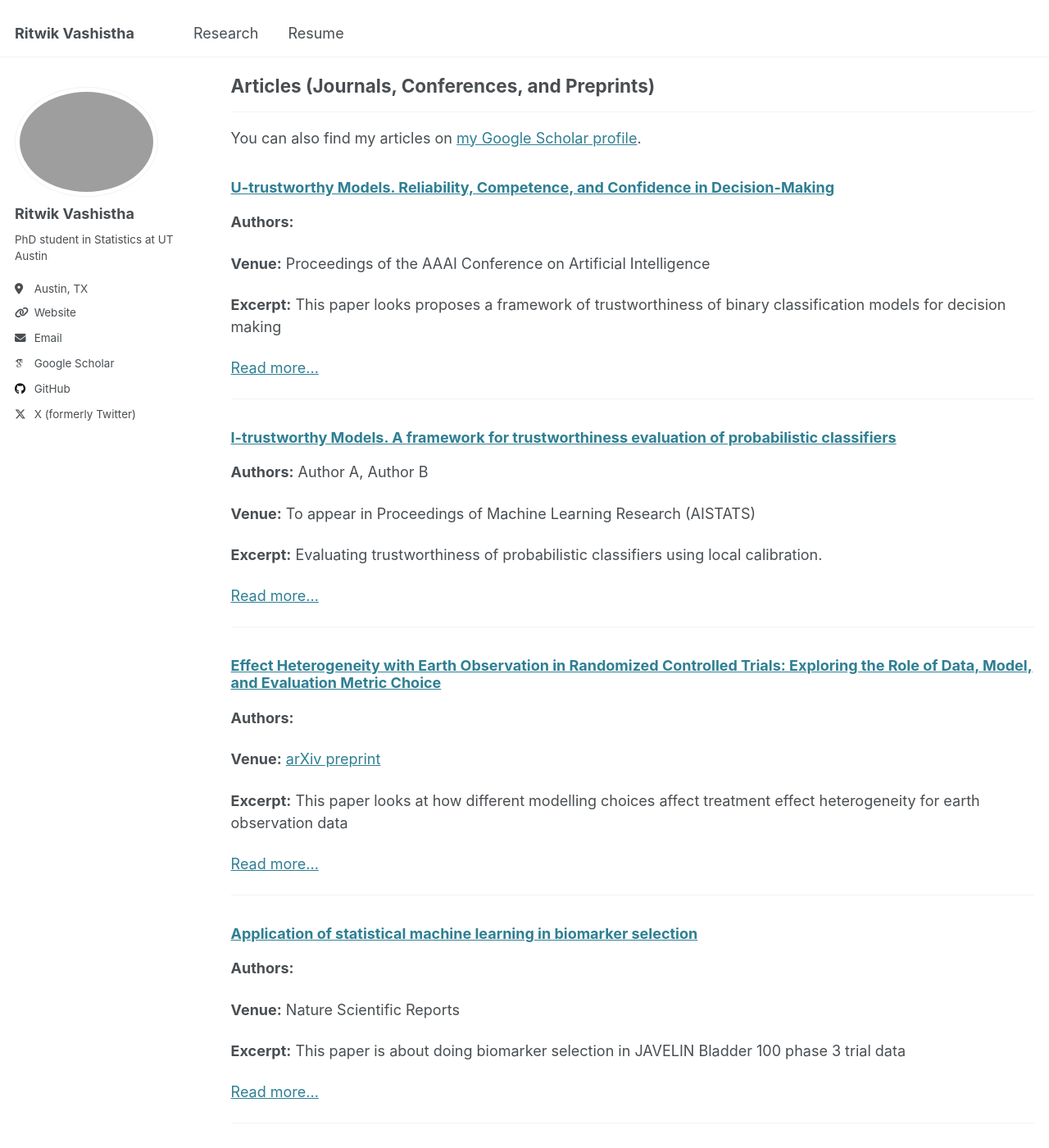
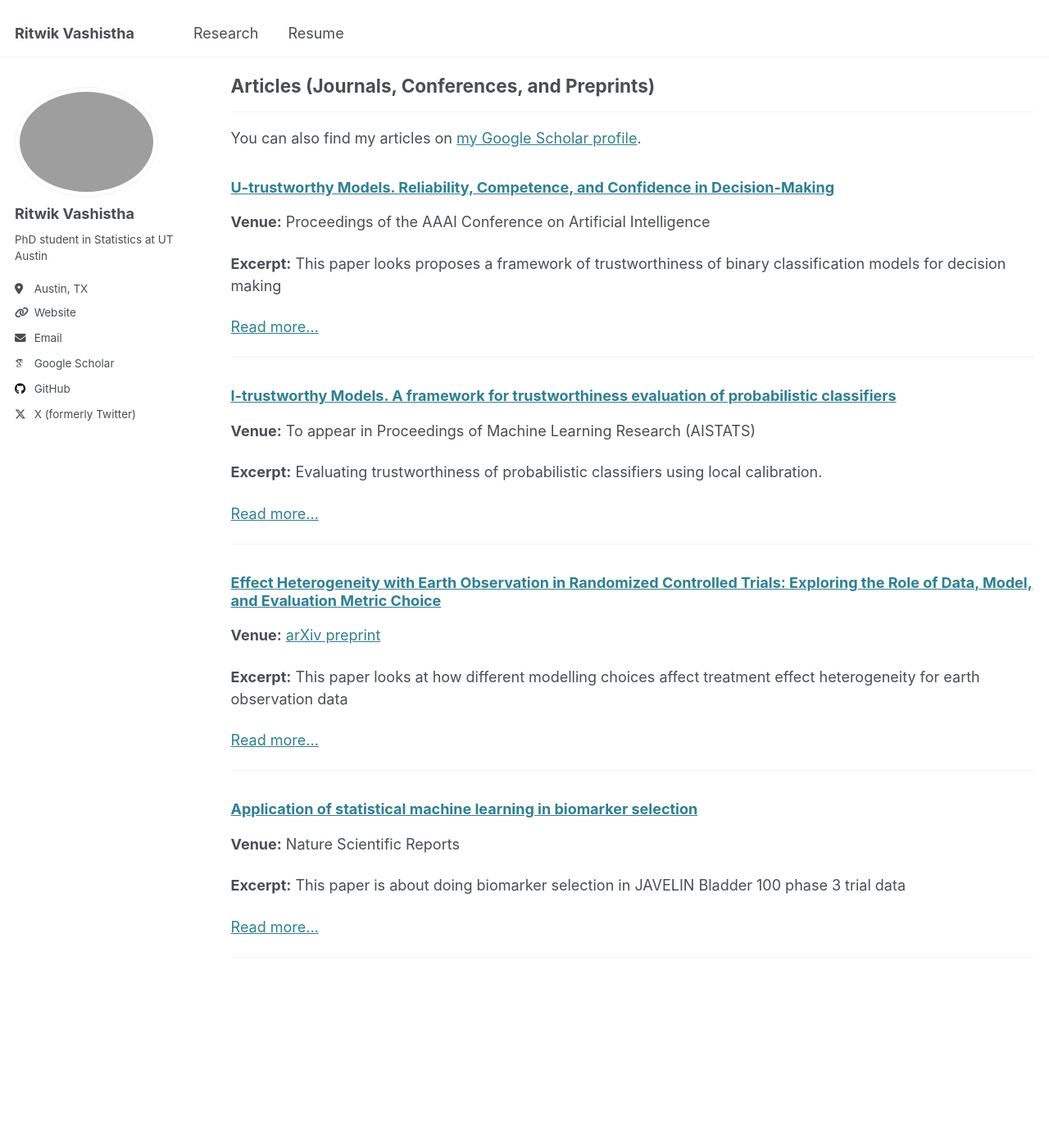
Before and after one commit to ritwikvashistha/ritwikvashistha.github.io, a Jekyll site: the page built from _pages/publications.html, in a window 1280 px wide and 1400 px high, scrolled down 311 px. Shown: the whole window at 82% size. Built offline with Jekyll 4.4.1, drawn with Linux system fonts in a browser that asks for light colours; some web fonts are replaced.

Commit message:
Update publications.html

```diff
--- a/_pages/publications.html
+++ b/_pages/publications.html
@@ -28,7 +28,6 @@ I am currently working on building hypothesis testing and learning methods that
 {% for post in site.publications reversed %}
   <div class="publication-entry">
     <h3><a href="{{ post.url }}">{{ post.title }}</a></h3>
-    <p><strong>Authors:</strong> {{ post.authors }}</p>
     <p><strong>Venue:</strong>
       {% if post.status == "published" %}
         Published in {{ post.venue }}
```
